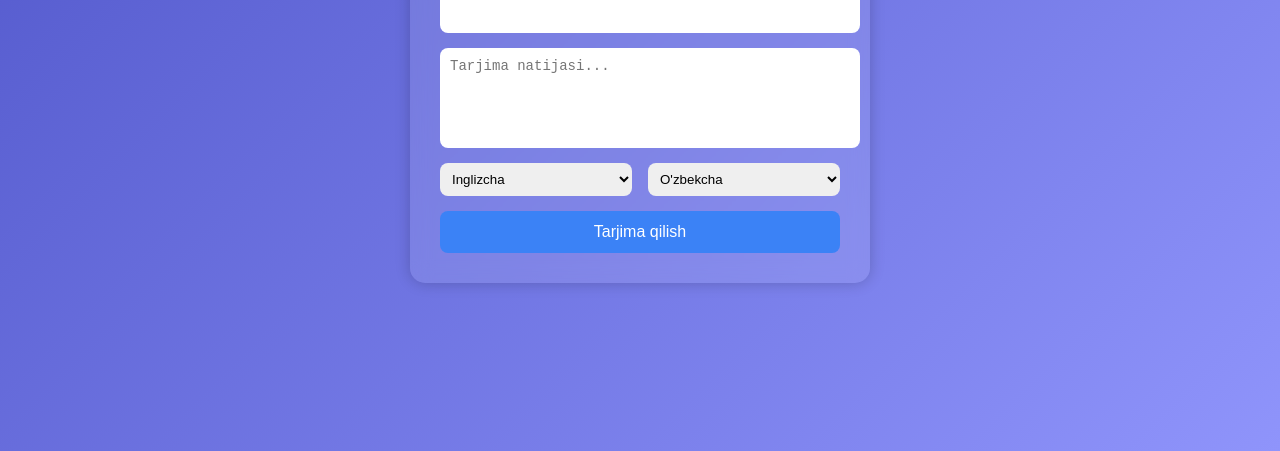
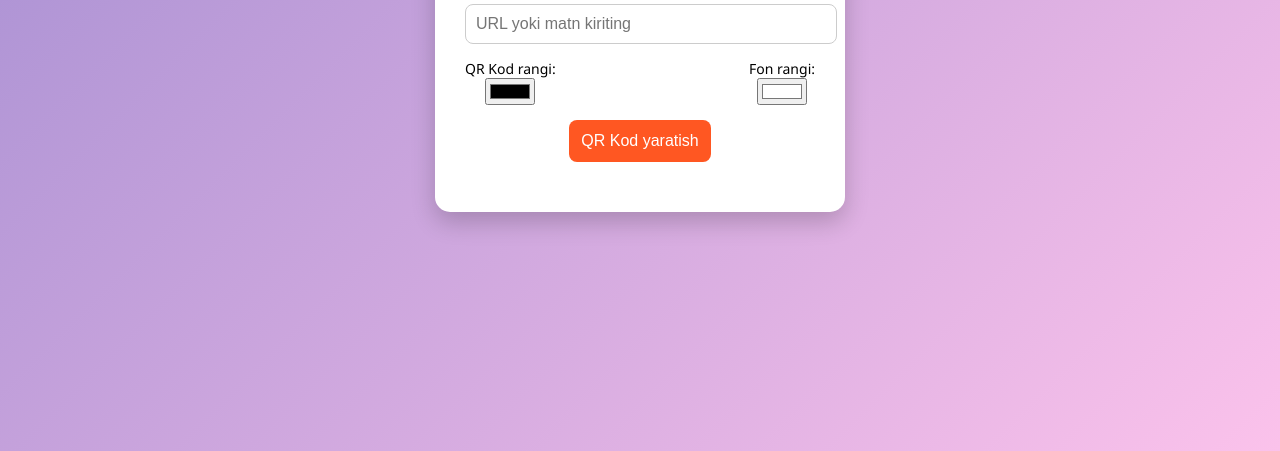
Before and after one commit to Xojiakbartemurboyev/4, a plain HTML site: page index.html in a window 1280 px wide. Shown: the part 349-800 px from the top of the page. Drawn offline with Linux system fonts and the light colour scheme.

Commit message:
Add files via upload

```diff
--- a/index.html
+++ b/index.html
@@ -2,31 +2,33 @@
 <html lang="uz">
 <head>
   <meta charset="UTF-8">
-  <title>Tarjimon Dastur</title>
+  <meta name="viewport" content="width=device-width, initial-scale=1.0">
+  <title>QR Kod Yaratuvchi</title>
   <link rel="stylesheet" href="style.css">
 </head>
 <body>
   <div class="container">
-    <h1>Tarjimon Dastur</h1>
-    <div class="translator">
-      <textarea id="inputText" placeholder="Matnni kiriting..."></textarea>
-      <textarea id="outputText" placeholder="Tarjima natijasi..." readonly></textarea>
-      <div class="options">
-        <select id="fromLang">
-          <option value="en">Inglizcha</option>
-          <option value="uz">O'zbekcha</option>
-          <option value="af">Afrikaans</option>
-        </select>
-        <select id="toLang">
-          <option value="uz">O'zbekcha</option>
-          <option value="en">Inglizcha</option>
-          <option value="af">Afrikaans</option>
-        </select>
+    <h1>QR Kod Yaratuvchi</h1>
+
+    <input type="text" id="qrText" placeholder="URL yoki matn kiriting">
+
+    <div class="colors">
+      <div>
+        <label>QR Kod rangi:</label>
+        <input type="color" id="qrColor" value="#000000">
       </div>
-      <button id="translateBtn">Tarjima qilish</button>
+      <div>
+        <label>Fon rangi:</label>
+        <input type="color" id="bgColor" value="#ffffff">
+      </div>
     </div>
+
+    <button onclick="generateQRCode()">QR Kod yaratish</button>
+
+    <div id="qrcode" class="qrcode"></div>
   </div>
 
+  <script src="https://cdn.jsdelivr.net/npm/qrcodejs/qrcode.min.js"></script>
   <script src="script.js"></script>
 </body>
 </html>
--- a/script.js
+++ b/script.js
@@ -1,23 +1,26 @@
-document.getElementById('translateBtn').addEventListener('click', () => {
-  const inputText = document.getElementById('inputText').value;
-  const fromLang = document.getElementById('fromLang').value;
-  const toLang = document.getElementById('toLang').value;
+let qr;
 
-  if (!inputText.trim()) {
-    alert("Iltimos, tarjima qilinadigan matn kiriting.");
+function generateQRCode() {
+  const qrText = document.getElementById('qrText').value;
+  const qrColor = document.getElementById('qrColor').value;
+  const bgColor = document.getElementById('bgColor').value;
+
+  if (!qrText.trim()) {
+    alert("Iltimos, matn yoki URL kiriting.");
     return;
   }
 
-  const url = `https://api.mymemory.translated.net/get?q=${encodeURIComponent(inputText)}&langpair=${fromLang}|${toLang}`;
+  // Eski QR kodni o'chirish
+  const qrContainer = document.getElementById('qrcode');
+  qrContainer.innerHTML = "";
 
-  fetch(url)
-    .then(response => response.json())
-    .then(data => {
-      const translated = data.responseData.translatedText;
-      document.getElementById('outputText').value = translated;
-    })
-    .catch(error => {
-      console.error("Xatolik:", error);
-      alert("Tarjima qilishda xatolik yuz berdi.");
-    });
-});
+  // Yangi QR kod yaratish
+  qr = new QRCode(qrContainer, {
+    text: qrText,
+    width: 200,
+    height: 200,
+    colorDark: qrColor,
+    colorLight: bgColor,
+    correctLevel: QRCode.CorrectLevel.H
+  });
+}
--- a/style.css
+++ b/style.css
@@ -1,8 +1,7 @@
 body {
   margin: 0;
   font-family: 'Segoe UI', sans-serif;
-  background: linear-gradient(135deg, #4e54c8, #8f94fb);
-  color: white;
+  background: linear-gradient(135deg, #a18cd1, #fbc2eb);
   display: flex;
   justify-content: center;
   align-items: center;
@@ -10,54 +9,57 @@ body {
 }
 
 .container {
-  background-color: #ffffff1a;
+  background-color: white;
   padding: 30px;
   border-radius: 15px;
-  width: 400px;
-  backdrop-filter: blur(10px);
-  box-shadow: 0 0 15px rgba(0,0,0,0.2);
+  box-shadow: 0 10px 25px rgba(0, 0, 0, 0.2);
+  width: 350px;
+  text-align: center;
 }
 
 h1 {
-  text-align: center;
   margin-bottom: 20px;
+  color: #333;
 }
 
-.translator textarea {
+input[type="text"] {
   width: 100%;
-  height: 80px;
-  margin-bottom: 10px;
   padding: 10px;
-  border: none;
+  margin-bottom: 15px;
   border-radius: 8px;
-  resize: none;
-  font-size: 14px;
+  border: 1px solid #ccc;
+  font-size: 16px;
 }
 
-.options {
+.colors {
   display: flex;
   justify-content: space-between;
   margin-bottom: 15px;
 }
 
-.options select {
-  width: 48%;
-  padding: 8px;
-  border-radius: 8px;
-  border: none;
+.colors div {
+  display: flex;
+  flex-direction: column;
+  align-items: center;
+  font-size: 14px;
 }
 
-button#translateBtn {
-  width: 100%;
+button {
+  background-color: #ff5722;
+  color: white;
   padding: 12px;
-  background-color: #3b82f6;
   border: none;
   border-radius: 8px;
-  color: white;
+  cursor: pointer;
   font-size: 16px;
-  cursor: pointer;
+  margin-bottom: 20px;
 }
 
-button#translateBtn:hover {
-  background-color: #2563eb;
+button:hover {
+  background-color: #e64a19;
 }
+
+.qrcode {
+  display: flex;
+  justify-content: center;
+}
```
